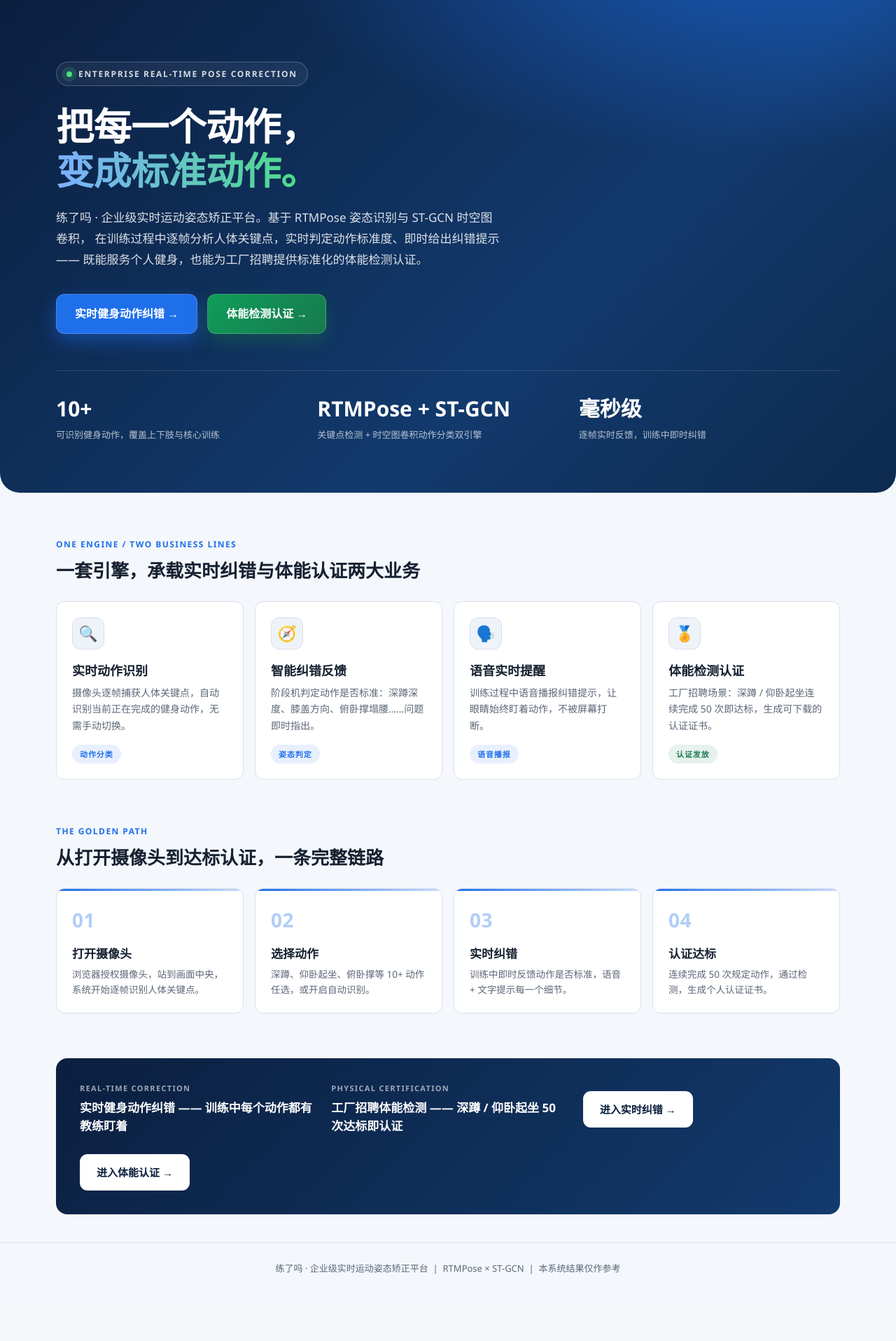
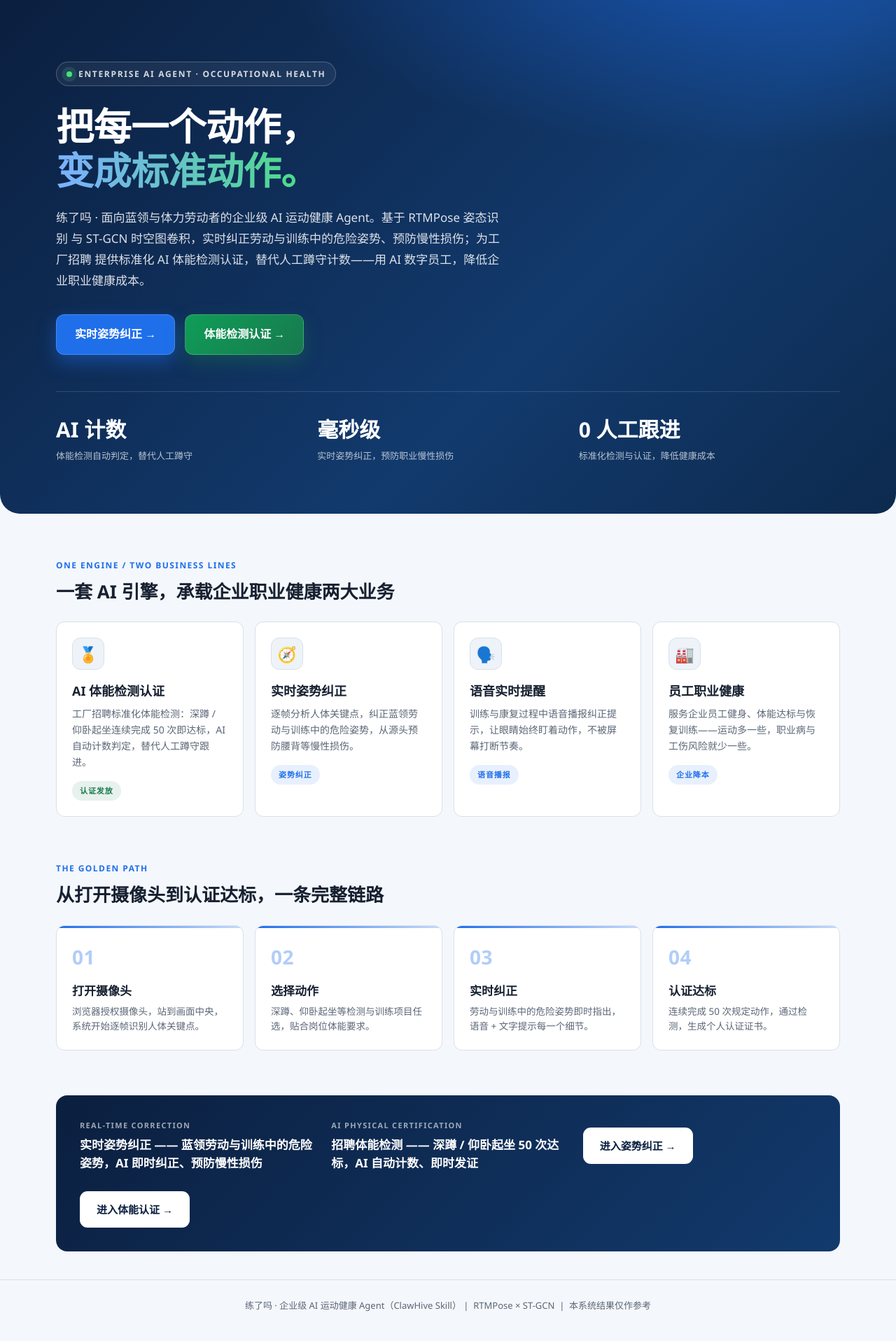
Before and after one commit to leafjava/enterprise-pose-coach, a Flask app: page / in a window 1280 px wide. Shown: the whole page at 70% size. Before the commit the page ends 1821 px from the top, so only its background shows below. Run offline with Flask 3, Linux system fonts and the light colour scheme; parts of the project's set-up code (start-up, migrations or seed data) failed here and were passed over.

Commit message:
docs(home): reposition landing copy around enterprise occupational health
Reframe the landing page for the ClawHive enterprise-skill pitch:
- Lead with AI-powered fitness certification replacing manual screening
- Highlight real-time posture correction preventing chronic injuries
- Position the value around cutting corporate occupational-health cost

```diff
--- a/templates/home.html
+++ b/templates/home.html
@@ -376,21 +376,21 @@
         <!-- Hero -->
         <section class="hero">
             <div class="shell">
-                <div class="eyebrow"><span class="live-dot"></span>ENTERPRISE REAL-TIME POSE CORRECTION</div>
+                <div class="eyebrow"><span class="live-dot"></span>ENTERPRISE AI AGENT · OCCUPATIONAL HEALTH</div>
                 <h1>把每一个动作，<br><em>变成标准动作。</em></h1>
                 <p class="hero-copy">
-                    练了吗 · 企业级实时运动姿态矫正平台。基于 RTMPose 姿态识别与 ST-GCN 时空图卷积，
-                    在训练过程中逐帧分析人体关键点，实时判定动作标准度、即时给出纠错提示——
-                    既能服务个人健身，也能为工厂招聘提供标准化的体能检测认证。
+                    练了吗 · 面向蓝领与体力劳动者的企业级 AI 运动健康 Agent。基于 RTMPose 姿态识别
+                    与 ST-GCN 时空图卷积，实时纠正劳动与训练中的危险姿势、预防慢性损伤；为工厂招聘
+                    提供标准化 AI 体能检测认证，替代人工蹲守计数——用 AI 数字员工，降低企业职业健康成本。
                 </p>
                 <div class="hero-actions">
-                    <a href="/coach" class="primary-cta">实时健身动作纠错 →</a>
+                    <a href="/coach" class="primary-cta">实时姿势纠正 →</a>
                     <a href="/certification" class="primary-cta success-cta">体能检测认证 →</a>
                 </div>
                 <div class="hero-proof">
-                    <div><strong>10+</strong><span>可识别健身动作，覆盖上下肢与核心训练</span></div>
-                    <div><strong>RTMPose + ST-GCN</strong><span>关键点检测 + 时空图卷积动作分类双引擎</span></div>
-                    <div><strong>毫秒级</strong><span>逐帧实时反馈，训练中即时纠错</span></div>
+                    <div><strong>AI 计数</strong><span>体能检测自动判定，替代人工蹲守</span></div>
+                    <div><strong>毫秒级</strong><span>实时姿势纠正，预防职业慢性损伤</span></div>
+                    <div><strong>0 人工跟进</strong><span>标准化检测与认证，降低健康成本</span></div>
                 </div>
             </div>
         </section>
@@ -399,32 +399,32 @@
         <section class="shell section-block">
             <div class="section-heading">
                 <span>ONE ENGINE / TWO BUSINESS LINES</span>
-                <h2>一套引擎，承载实时纠错与体能认证两大业务</h2>
+                <h2>一套 AI 引擎，承载企业职业健康两大业务</h2>
             </div>
             <div class="grid">
                 <article class="panel">
-                    <div class="card-icon">🔍</div>
-                    <h3>实时动作识别</h3>
-                    <p>摄像头逐帧捕获人体关键点，自动识别当前正在完成的健身动作，无需手动切换。</p>
-                    <span class="badge">动作分类</span>
+                    <div class="card-icon">🏅</div>
+                    <h3>AI 体能检测认证</h3>
+                    <p>工厂招聘标准化体能检测：深蹲 / 仰卧起坐连续完成 50 次即达标，AI 自动计数判定，替代人工蹲守跟进。</p>
+                    <span class="badge success">认证发放</span>
                 </article>
                 <article class="panel">
                     <div class="card-icon">🧭</div>
-                    <h3>智能纠错反馈</h3>
-                    <p>阶段机判定动作是否标准：深蹲深度、膝盖方向、俯卧撑塌腰……问题即时指出。</p>
-                    <span class="badge">姿态判定</span>
+                    <h3>实时姿势纠正</h3>
+                    <p>逐帧分析人体关键点，纠正蓝领劳动与训练中的危险姿势，从源头预防腰背等慢性损伤。</p>
+                    <span class="badge">姿势纠正</span>
                 </article>
                 <article class="panel">
                     <div class="card-icon">🗣️</div>
                     <h3>语音实时提醒</h3>
-                    <p>训练过程中语音播报纠错提示，让眼睛始终盯着动作，不被屏幕打断。</p>
+                    <p>训练与康复过程中语音播报纠正提示，让眼睛始终盯着动作，不被屏幕打断节奏。</p>
                     <span class="badge">语音播报</span>
                 </article>
                 <article class="panel">
-                    <div class="card-icon">🏅</div>
-                    <h3>体能检测认证</h3>
-                    <p>工厂招聘场景：深蹲 / 仰卧起坐连续完成 50 次即达标，生成可下载的认证证书。</p>
-                    <span class="badge success">认证发放</span>
+                    <div class="card-icon">🏭</div>
+                    <h3>员工职业健康</h3>
+                    <p>服务企业员工健身、体能达标与恢复训练——运动多一些，职业病与工伤风险就少一些。</p>
+                    <span class="badge">企业降本</span>
                 </article>
             </div>
         </section>
@@ -433,7 +433,7 @@
         <section class="shell section-block">
             <div class="section-heading">
                 <span>THE GOLDEN PATH</span>
-                <h2>从打开摄像头到达标认证，一条完整链路</h2>
+                <h2>从打开摄像头到认证达标，一条完整链路</h2>
             </div>
             <div class="step-grid">
                 <article class="step-card">
@@ -444,12 +444,12 @@
                 <article class="step-card">
                     <span>02</span>
                     <h3>选择动作</h3>
-                    <p>深蹲、仰卧起坐、俯卧撑等 10+ 动作任选，或开启自动识别。</p>
+                    <p>深蹲、仰卧起坐等检测与训练项目任选，贴合岗位体能要求。</p>
                 </article>
                 <article class="step-card">
                     <span>03</span>
-                    <h3>实时纠错</h3>
-                    <p>训练中即时反馈动作是否标准，语音 + 文字提示每一个细节。</p>
+                    <h3>实时纠正</h3>
+                    <p>劳动与训练中的危险姿势即时指出，语音 + 文字提示每一个细节。</p>
                 </article>
                 <article class="step-card">
                     <span>04</span>
@@ -463,19 +463,19 @@
         <section class="shell audience-strip">
             <div>
                 <span>REAL-TIME CORRECTION</span>
-                <strong>实时健身动作纠错 —— 训练中每个动作都有教练盯着</strong>
+                <strong>实时姿势纠正 —— 蓝领劳动与训练中的危险姿势，AI 即时纠正、预防慢性损伤</strong>
             </div>
             <div>
-                <span>PHYSICAL CERTIFICATION</span>
-                <strong>工厂招聘体能检测 —— 深蹲 / 仰卧起坐 50 次达标即认证</strong>
+                <span>AI PHYSICAL CERTIFICATION</span>
+                <strong>招聘体能检测 —— 深蹲 / 仰卧起坐 50 次达标，AI 自动计数、即时发证</strong>
             </div>
-            <a href="/coach" class="audience-cta">进入实时纠错 →</a>
+            <a href="/coach" class="audience-cta">进入姿势纠正 →</a>
             <a href="/certification" class="audience-cta">进入体能认证 →</a>
         </section>
     </main>
 
     <footer>
-        练了吗 · 企业级实时运动姿态矫正平台 &nbsp;|&nbsp; RTMPose × ST-GCN &nbsp;|&nbsp; 本系统结果仅作参考
+        练了吗 · 企业级 AI 运动健康 Agent（ClawHive Skill）&nbsp;|&nbsp; RTMPose × ST-GCN &nbsp;|&nbsp; 本系统结果仅作参考
     </footer>
 </body>
 </html>
```
